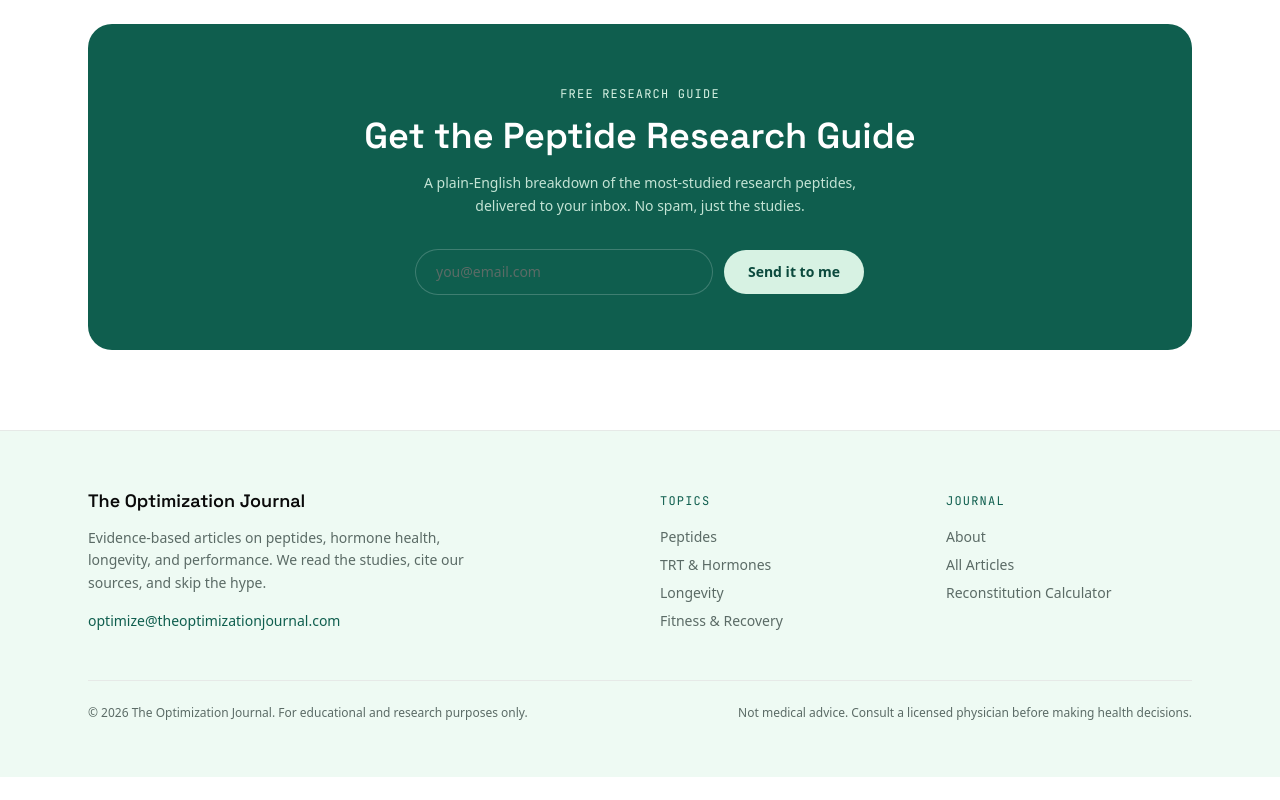
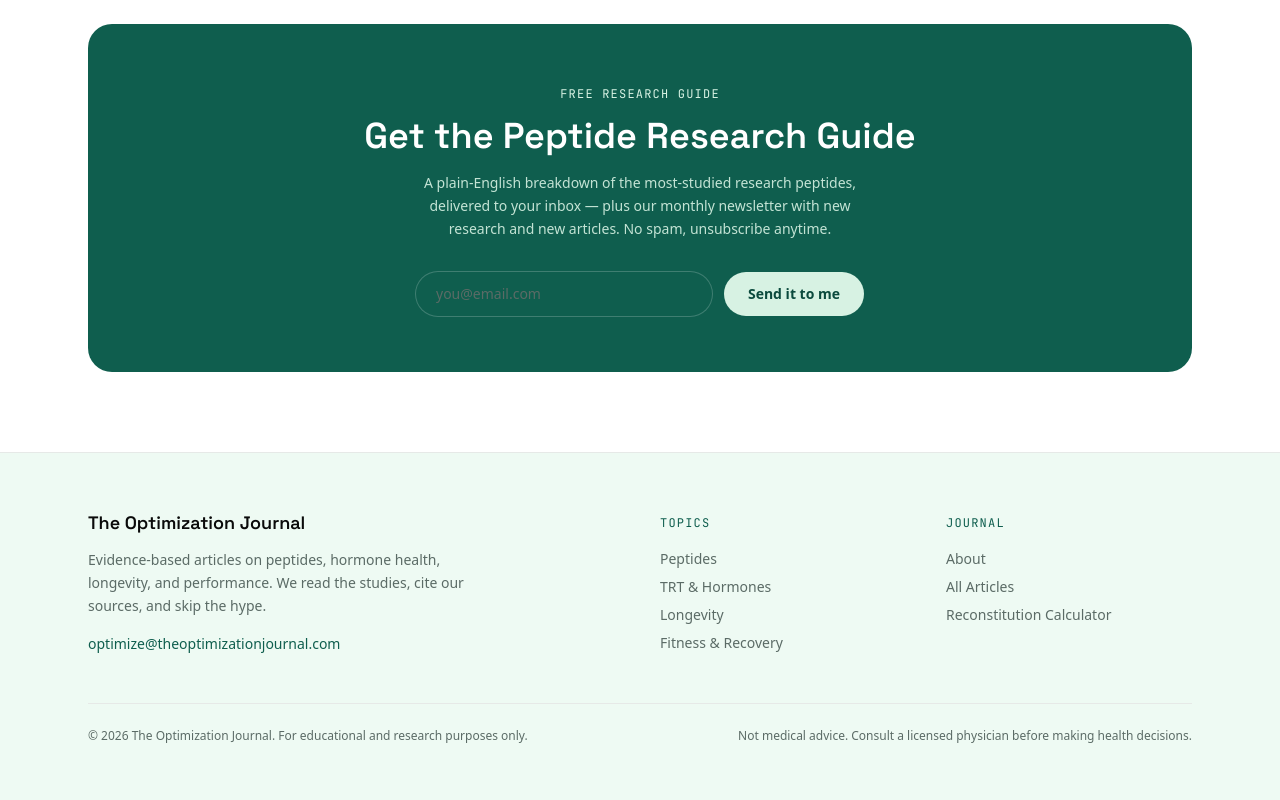
Before and after one commit to PeptideUSA/Theoptimizationjournal, a Next.js app: page / in a window 1280 px wide. Shown: the part 1398-2198 px from the top of the page. Before the commit the page ends 2175 px from the top, so only its background shows below. Built offline with nearby package versions, Linux system fonts and the light colour scheme; no server answers; the database is empty.

Commit message:
Add files via upload

```diff
--- a/components/Newsletter.tsx
+++ b/components/Newsletter.tsx
@@ -43,7 +43,8 @@ export default function Newsletter() {
         </h2>
         <p className="mx-auto mt-4 max-w-md text-sm leading-relaxed text-mint/90">
           A plain-English breakdown of the most-studied research peptides, delivered
-          to your inbox. No spam, just the studies.
+          to your inbox — plus our monthly newsletter with new research and new
+          articles. No spam, unsubscribe anytime.
         </p>
 
         {status === "success" ? (
```
